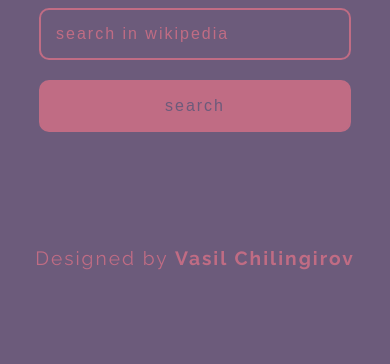
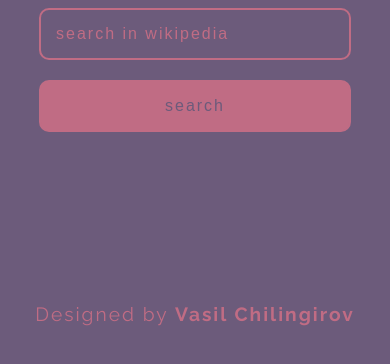
Before and after one commit to chilingirov/wikipedia-searcher, a plain HTML site: page index.html in a window 390 px wide. Shown: the part 270-634 px from the top of the page. Drawn offline with nearby package versions, Linux system fonts and the light colour scheme; a web font is replaced by a local one.

Commit message:
Fixed a problem

```diff
--- a/css/styles.css
+++ b/css/styles.css
@@ -155,9 +155,6 @@ span {
     section {
         margin-top: 100px;
     }
-    footer {
-        margin-top: 10%;
-    }
 }
 
 @keyframes blink {
```
